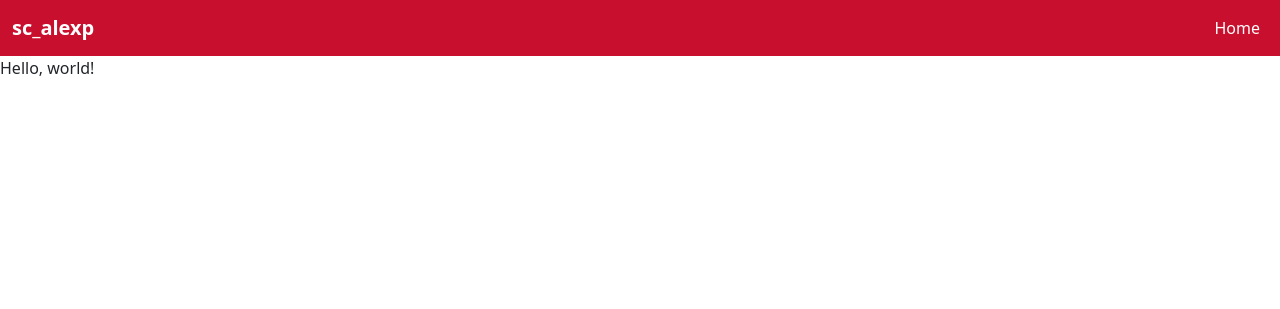
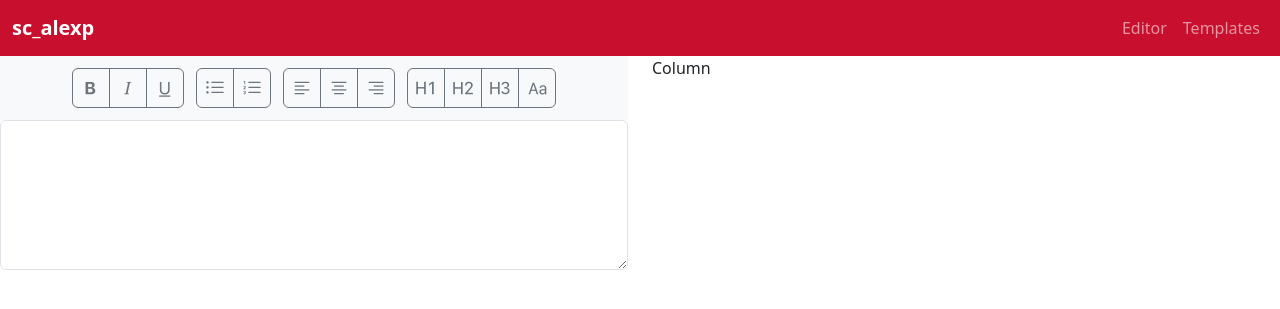
Before and after one commit to sc-alexp/sc-alexp.github.io, a Jekyll site: the page built from index.md, in a window 1280 px wide. Shown: the top 309 px of the page. Built offline with Jekyll 4.4.1, drawn with Linux system fonts in a browser that asks for light colours.

Commit message:
Basis for the html editor

```diff
--- /dev/null
+++ b/_includes/editor.html
@@ -0,0 +1,145 @@
+<div class="w-100 bg-body-tertiary p-2 text-center">
+  <div class="btn-group m-1" role="group">
+    <button
+      type="button"
+      class="btn py-1 px-2 fs-5 btn-outline-secondary"
+      data-bs-toggle="tooltip"
+      data-bs-placement="bottom"
+      data-bs-custom-class="custom-tooltip"
+      data-bs-title="Bold"
+    >
+      <i class="bi bi-type-bold"></i>
+    </button>
+    <button
+      type="button"
+      class="btn py-1 px-2 fs-5 btn-outline-secondary"
+      data-bs-toggle="tooltip"
+      data-bs-placement="bottom"
+      data-bs-custom-class="custom-tooltip"
+      data-bs-title="Italic"
+    >
+      <i class="bi bi-type-italic"></i>
+    </button>
+    <button
+      type="button"
+      class="btn py-1 px-2 fs-5 btn-outline-secondary"
+      data-bs-toggle="tooltip"
+      data-bs-placement="bottom"
+      data-bs-custom-class="custom-tooltip"
+      data-bs-title="Underline"
+    >
+      <i class="bi bi-type-underline"></i>
+    </button>
+  </div>
+  <div class="btn-group m-1" role="group">
+    <button
+      type="button"
+      class="btn py-1 px-2 fs-5 btn-outline-secondary"
+      data-bs-toggle="tooltip"
+      data-bs-placement="bottom"
+      data-bs-custom-class="custom-tooltip"
+      data-bs-title="List"
+    >
+      <i class="bi bi-list-ul"></i>
+    </button>
+    <button
+      type="button"
+      class="btn py-1 px-2 fs-5 btn-outline-secondary"
+      data-bs-toggle="tooltip"
+      data-bs-placement="bottom"
+      data-bs-custom-class="custom-tooltip"
+      data-bs-title="Numbered List"
+    >
+      <i class="bi bi-list-ol"></i>
+    </button>
+  </div>
+  <div class="btn-group m-1" role="group">
+    <button
+      type="button"
+      class="btn py-1 px-2 fs-5 btn-outline-secondary"
+      data-bs-toggle="tooltip"
+      data-bs-placement="bottom"
+      data-bs-custom-class="custom-tooltip"
+      data-bs-title="Align Left"
+    >
+      <i class="bi bi-text-left"></i>
+    </button>
+    <button
+      type="button"
+      class="btn py-1 px-2 fs-5 btn-outline-secondary"
+      data-bs-toggle="tooltip"
+      data-bs-placement="bottom"
+      data-bs-custom-class="custom-tooltip"
+      data-bs-title="Align Center"
+    >
+      <i class="bi bi-text-center"></i>
+    </button>
+    <button
+      type="button"
+      class="btn py-1 px-2 fs-5 btn-outline-secondary"
+      data-bs-toggle="tooltip"
+      data-bs-placement="bottom"
+      data-bs-custom-class="custom-tooltip"
+      data-bs-title="Align Right"
+    >
+      <i class="bi bi-text-right"></i>
+    </button>
+  </div>
+  <div class="btn-group m-1" role="group">
+    <button
+      type="button"
+      class="btn py-1 px-2 fs-5 btn-outline-secondary"
+      data-bs-toggle="tooltip"
+      data-bs-placement="bottom"
+      data-bs-custom-class="custom-tooltip"
+      data-bs-title="Heading 1"
+    >
+      <i class="bi bi-type-h1"></i>
+    </button>
+    <button
+      type="button"
+      class="btn py-1 px-2 fs-5 btn-outline-secondary"
+      data-bs-toggle="tooltip"
+      data-bs-placement="bottom"
+      data-bs-custom-class="custom-tooltip"
+      data-bs-title="Heading 2"
+    >
+      <i class="bi bi-type-h2"></i>
+    </button>
+    <button
+      type="button"
+      class="btn py-1 px-2 fs-5 btn-outline-secondary"
+      data-bs-toggle="tooltip"
+      data-bs-placement="bottom"
+      data-bs-custom-class="custom-tooltip"
+      data-bs-title="Heading 3"
+    >
+      <i class="bi bi-type-h3"></i>
+    </button>
+    <button
+      type="button"
+      class="btn py-1 px-2 fs-5 btn-outline-secondary"
+      data-bs-toggle="tooltip"
+      data-bs-placement="bottom"
+      data-bs-custom-class="custom-tooltip"
+      data-bs-title="Normal"
+    >
+      <i class="bi bi-type"></i>
+    </button>
+  </div>
+</div>
+<textarea
+  class="form-control w-100 h-100"
+  id="exampleFormControlTextarea1"
+  rows="3"
+></textarea>
+<script>
+  document.addEventListener("DOMContentLoaded", function () {
+    var tooltipTriggerList = [].slice.call(
+      document.querySelectorAll('[data-bs-toggle="tooltip"]')
+    );
+    var tooltipList = tooltipTriggerList.map(function (tooltipTriggerEl) {
+      return new bootstrap.Tooltip(tooltipTriggerEl);
+    });
+  });
+</script>
--- a/_includes/navbar.html
+++ b/_includes/navbar.html
@@ -15,7 +15,10 @@
     <div class="collapse navbar-collapse" id="navbarNav">
       <ul class="navbar-nav ms-auto">
         <li class="nav-item">
-          <a class="nav-link active" aria-current="page" href="#">Home</a>
+          <a class="nav-link" href="{{ site.url }}">Editor</a>
+        </li>
+        <li class="nav-item">
+          <a class="nav-link" href="{{ site.url }}/templates">Templates</a>
         </li>
       </ul>
     </div>
--- a/index.markdown
+++ /dev/null
@@ -1,6 +0,0 @@
----
-layout: skeleton
-title: Home
----
-
-Hello, world!
--- /dev/null
+++ b/index.md
@@ -0,0 +1,13 @@
+---
+layout: skeleton
+title: Editor
+---
+
+  <div class="row row-cols-1 row-cols-md-2">
+    <div class="col">
+      {% include editor.html %}
+    </div>
+    <div class="col">
+      Column
+    </div>
+  </div>
```
Also changed, not shown: about.markdown (deleted, +0 -18 lines), templates.md (added, +4 -0 lines).
